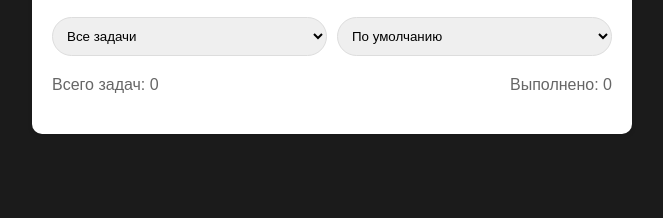
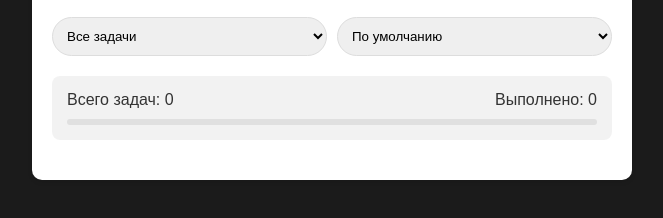
Before and after one commit to LIRWM/project-2-todolist, a plain HTML site: page index.html in a window 1280 px wide. Shown: the part 140-358 px from the top of the page, without its empty margins (308-971 px from the left). Drawn offline with Linux system fonts and the light colour scheme.

Commit message:
progress bar for completed tasks

```diff
--- a/index.html
+++ b/index.html
@@ -32,8 +32,13 @@
                 </select>
             </div>
             <div class="todo-stats">
-                <span>Всего задач: <span id="totalTasks">0</span></span>
-                <span>Выполнено: <span id="completedTasks">0</span></span>
+                <div class="stats-numbers">
+                    <span>Всего задач: <span id="totalTasks">0</span></span>
+                    <span>Выполнено: <span id="completedTasks">0</span></span>
+                </div>
+                <div class="progress-bar">
+                    <div id="progressFill" class="progress-fill"></div>
+                </div>
             </div>
             <ul id="todoList"></ul>
         </div>
--- a/script.js
+++ b/script.js
@@ -7,6 +7,7 @@ document.addEventListener('DOMContentLoaded', () => {
     const prioritySelect = document.getElementById('prioritySelect');
     const filterPriority = document.getElementById('filterPriority');
     const sortBy = document.getElementById('sortBy');
+    const progressFill = document.getElementById('progressFill');
 
 
     let todos = JSON.parse(localStorage.getItem('todos')) || [];
@@ -16,7 +17,12 @@ document.addEventListener('DOMContentLoaded', () => {
             totalTasks.textContent = todos.length;
         }
         if (completedTasks) {
-            completedTasks.textContent = todos.filter(todo => todo.completed).length;
+            const completed  = todos.filter(todo => todo.completed).length;
+            completedTasks.textContent = completed;
+            if (progressFill) {
+                const percentage = todos.length > 0 ? (completed/todos.length) * 100 : 0;
+                progressFill.style.width = `${percentage}%`;
+            }
         }
     }
 
--- a/style.css
+++ b/style.css
@@ -220,7 +220,33 @@ button:hover {
 
 .todo-stats {
     display: flex;
+    flex-direction: column;
+    gap: 10px;
+    margin: 20px 0;
+    padding: 15px;
+    background: rgba(0, 0, 0, 0.05);
+    border-radius: 8px;
+}
+
+.stats-numbers {
+    display: flex;
     justify-content: space-between;
-    margin-bottom: 20px;
-    color: #666;
+    align-items: center;
+    color: #333;
+    font-weight: 500;
 }
+
+.progress-bar {
+    width: 100%;
+    height: 6px;
+    background: #e0e0e0;
+    border-radius: 4px;
+    overflow: hidden;
+}
+
+.progress-fill {
+    height: 100%;
+    background: linear-gradient(90deg, #4CAF50, #8BC34A);
+    width: 0;
+    transition: width 0.3s ease;
+}
```
Also changed, not shown: 1 other file.
